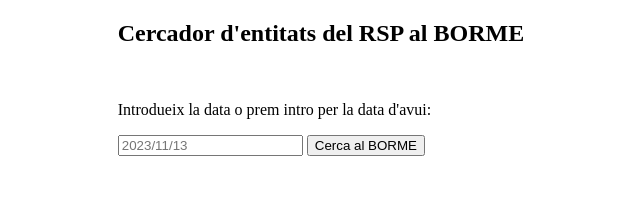
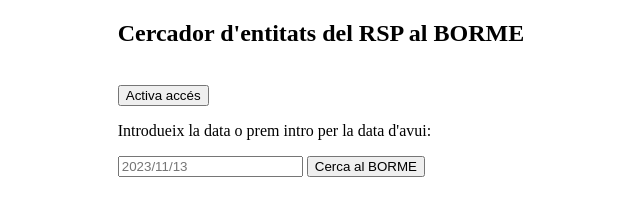
Before and after one commit to rogroc/rsp, a plain HTML site: page borme.html in a window 1280 px wide. Shown: the whole page, without its empty margins (319-959 px from the left). Drawn offline with Linux system fonts and the light colour scheme.

Commit message:
Update borme.html

```diff
--- a/borme.html
+++ b/borme.html
@@ -27,6 +27,8 @@
 
   <h2>Cercador d'entitats del RSP al BORME</h2><br>
 
+  <button onclick="obrirWeb()">Activa accés</button>
+
   <p>Introdueix la data o prem intro per la data d'avui:<br></p>
   <input type="text" id="dataInput" placeholder="" onkeydown="if (event.key === 'Enter') obtenirData()">
 
@@ -38,6 +40,11 @@
 
 
 <script>
+
+// Funció per obrir la web d'accés CORS
+function obrirWeb() {
+  window.open("https://cors-anywhere.herokuapp.com/");
+}
 
 // Obtenir la data actual
 const ara = new Date();
@@ -533,6 +540,7 @@
     }
 
 async function matriuConsulta() {
+
   try {
     // Mostrar la imatge d'animació de càrrega
     document.getElementById('loadingImage').style.display = 'block';
```
